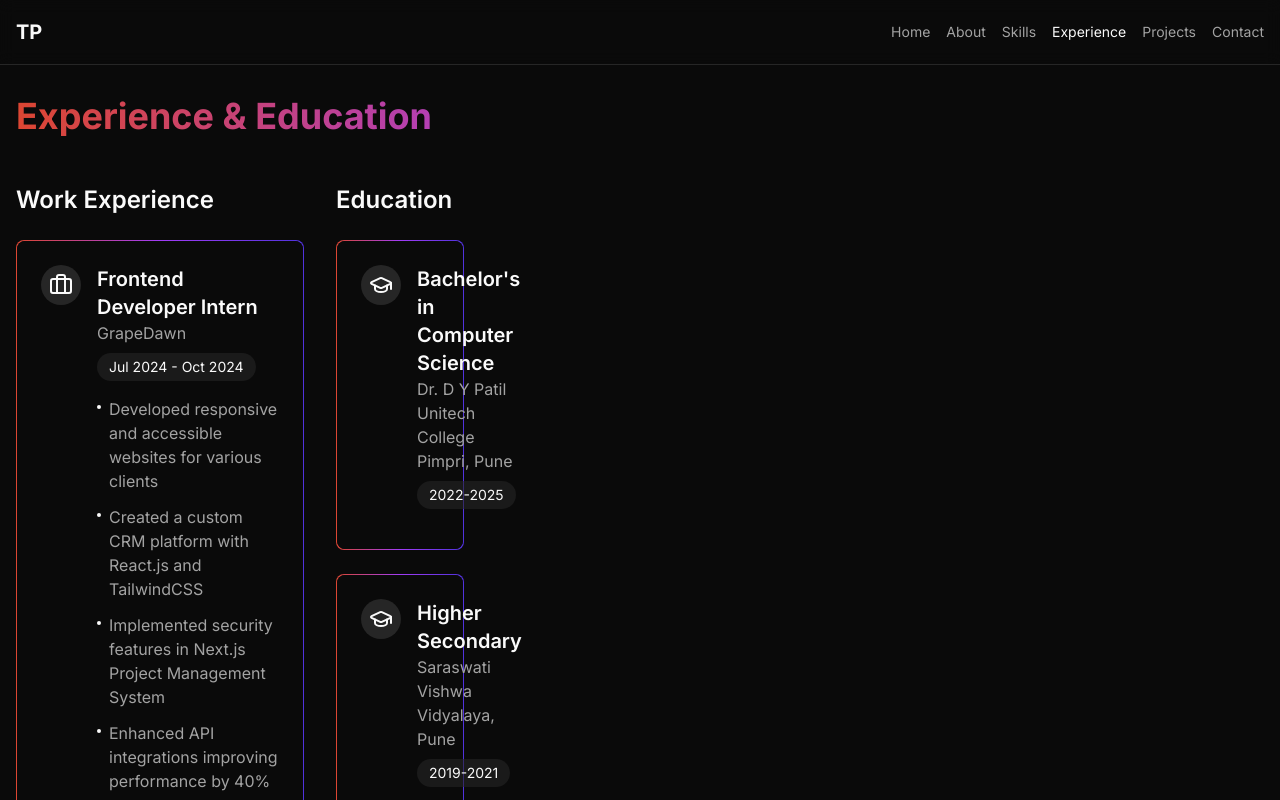
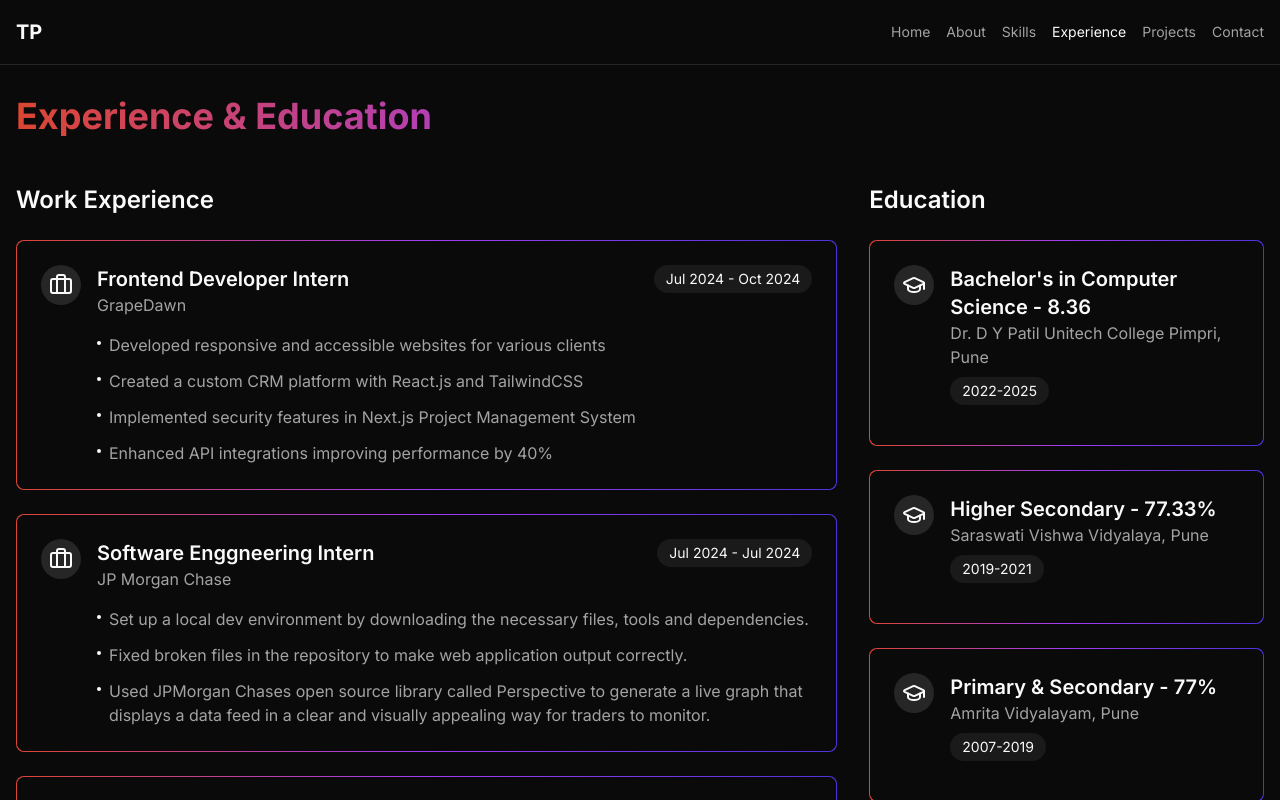
Before and after one commit to tejxs67/My-Portfolio, a Next.js app: page /experience in a window 1280 px wide. Shown: the top 800 px of the page. Built offline with nearby package versions, Linux system fonts and the light colour scheme.

Commit message:
card changes

```diff
--- a/app/experience/page.tsx
+++ b/app/experience/page.tsx
@@ -18,7 +18,7 @@ export default function Experience() {
             Experience & Education
           </h1>
 
-          <div className="grid grid-cols-1 lg:grid-cols-8 gap-8">
+          <div className="grid grid-cols-1 lg:grid-cols-3 gap-8">
             {/* Work Experience */}
             <div className="lg:col-span-2 space-y-6">
               <h2 className="text-2xl font-semibold mb-6">Work Experience</h2>
@@ -93,19 +93,19 @@ export default function Experience() {
               <h2 className="text-2xl font-semibold mb-6">Education</h2>
               <TimelineCard
                 icon={GraduationCap}
-                title="Bachelor's in Computer Science"
+                title="Bachelor's in Computer Science - 8.36"
                 subtitle="Dr. D Y Patil Unitech College Pimpri, Pune"
                 period="2022-2025"
               />
               <TimelineCard
                 icon={GraduationCap}
-                title="Higher Secondary"
+                title="Higher Secondary - 77.33%"
                 subtitle="Saraswati Vishwa Vidyalaya, Pune"
                 period="2019-2021"
               />
               <TimelineCard
                 icon={GraduationCap}
-                title="Primaruy & Secondary"
+                title="Primary & Secondary - 77%"
                 subtitle="Amrita Vidyalayam, Pune"
                 period="2007-2019"
               />
--- a/app/projects/page.tsx
+++ b/app/projects/page.tsx
@@ -2,7 +2,6 @@
 
 import { motion } from 'framer-motion'
 import { ProjectCard } from '@/components/projects/project-card'
-import { Description } from '@radix-ui/react-dialog'
 
 export default function Projects() {
   const projects = [
@@ -44,7 +43,14 @@ export default function Projects() {
     }
 
   ]
-
+  const Ongoing=[
+    {
+      title: "Angry Birds Clone",
+      description: "Google's Liquidfun Library for 2d physics built over Box2D",
+      tags: ["C","Box2D","Liquidfun"],
+      link: "https://github.com/tejxs67"
+    }
+  ]
   return (
     <div className="min-h-screen bg-background pt-24">
       <div className="container mx-auto px-4">
@@ -61,6 +67,14 @@ export default function Projects() {
               <ProjectCard key={index} {...project} />
             ))}
           </div>
+          <h1 className="text-4xl font-bold mb-8 bg-clip-text text-transparent bg-gradient-to-r from-[rgb(220,70,50)] via-[rgb(160,60,245)] to-[rgb(80,50,220)]">
+            Ongoing Projects
+            </h1>
+          <div className="grid grid-cols-1 md:grid-cols-2 gap-6">
+            {projects.map((Ongoing, index) => (
+              <ProjectCard key={index} {...Ongoing} />
+            ))}
+          </div>
         </motion.div>
       </div>
     </div>
```
